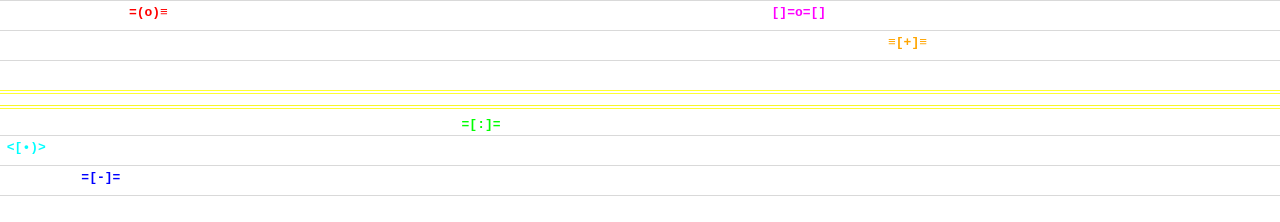
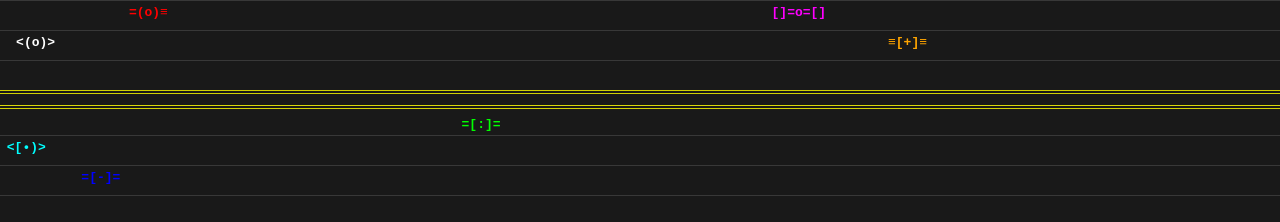
Before and after one commit to WorkSpaceGit/ASCII, a plain HTML site: page index.html in a window 1280 px wide. Drawn offline with Linux system fonts and the light colour scheme.

Commit message:
index.html

```diff
--- a/index.html
+++ b/index.html
@@ -9,7 +9,7 @@
 </svg>">
 <style>
 body {
-  margin:0; height:100vh; background:191919;
+  margin:0; height:100vh; background:#191919;
   font-family:monospace; white-space:pre; overflow:hidden;
 }
 .car { position:absolute; font-weight:bold; }
```
